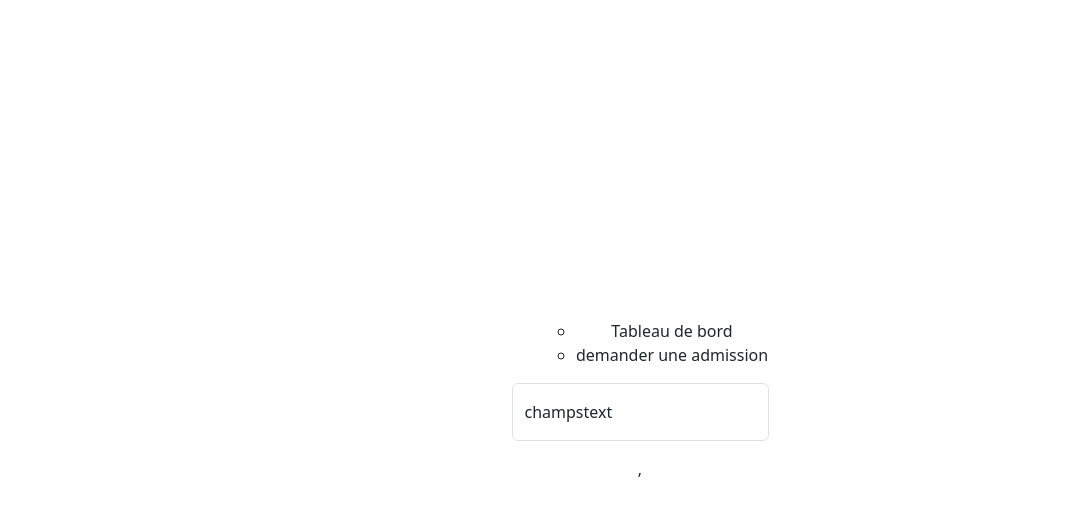
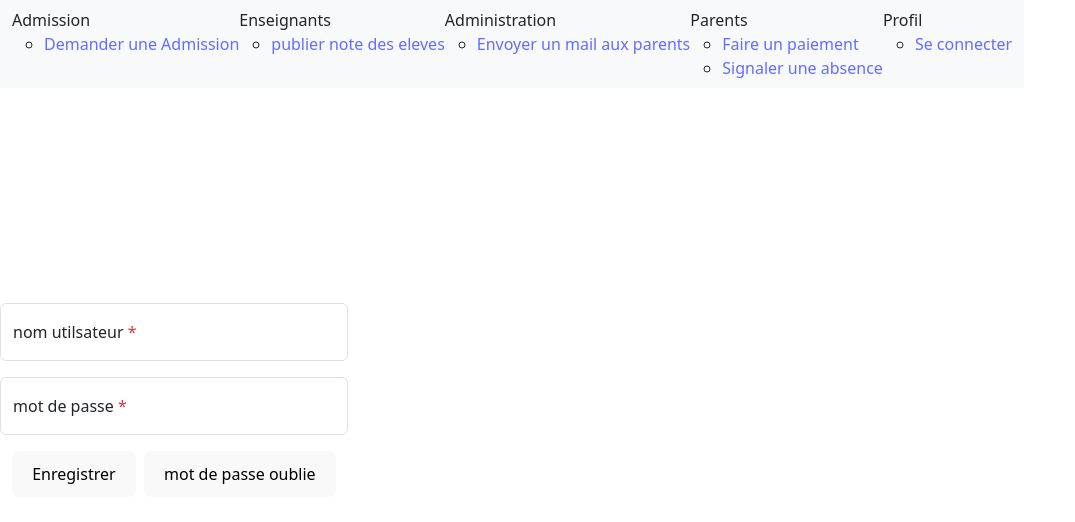
Before and after one commit to sojez1/edumate_frontend, a React (Vite) app: page / in a window 1280 px wide. Shown: the top 522 px of the page, without its empty margins (0-1075 px from the left). Built offline with nearby package versions, Linux system fonts and the light colour scheme.

Commit message:
ajout menu de navigation

```diff
--- a/src/App.tsx
+++ b/src/App.tsx
@@ -6,7 +6,7 @@ function App() {
 
   return (
     <div>
-      <MyTextInput label='champstext' name='champ' value='essai' placeholder='monchamp'/>
+
     </div>
   )
 }
--- a/src/composants/MyButton.tsx
+++ b/src/composants/MyButton.tsx
@@ -1,9 +1,13 @@
 import React from 'react'
 
-export default function MyButton(label:string) {
+type btnFonction = {
+  label: string,
+  actionToExecute: ()=>void
+}
+export default function MyButton({label, actionToExecute}:btnFonction) {
   return (
     <div>
-        <button>{label}</button>
+        <button onClick={actionToExecute}>{label}</button>
     </div>
   )
 }
--- a/src/main.tsx
+++ b/src/main.tsx
@@ -1,18 +1,15 @@
-import { StrictMode } from 'react'
 import { createRoot } from 'react-dom/client'
 import './index.css'
-import App from './App.tsx'
-import { BrowserRouter } from 'react-router-dom'
-import BarreDeMenu from './navigation/BarreDeMenu.tsx'
+import {RouterProvider } from 'react-router-dom'
+
+import { mesRoutes } from './navigation/MesRoutes.tsx'
+
 
 createRoot(document.getElementById('root')!).render(
-  <BrowserRouter>
 
-    <StrictMode>
-      <BarreDeMenu/>
-      <App />
-    </StrictMode>,
+    <RouterProvider router={mesRoutes}/>
 
-  </BrowserRouter>
+
+
 
 )
--- a/src/navigation/BarreDeMenu.tsx
+++ b/src/navigation/BarreDeMenu.tsx
@@ -1,24 +1,61 @@
 import React from 'react'
+import { NavLink, Outlet } from 'react-router-dom'
+import { mesRoutes } from './MesRoutes'
 
 export default function BarreDeMenu() {
   return (
-    <nav>
-        <div className='navbar-brand'></div>
-        <div>
-            <ul>
-                <ul>
-                    <li>Tableau de bord</li>
-                    <li>demander une admission</li>
-                </ul>
-                <ul>
+    <>
+        <header>
+            <nav className='navbar navbar-expand-lg bg-body-tertiary position-absolute top-0'>
+                <div className='container'>
+                    <ul className='navbar-nav ms-auto'>
+
+                    <li>Admission
+                        <ul>
+                            <li className="nav-item"><NavLink to="demanderAdmission" >Demander une Admission</NavLink></li>
+
+                        </ul>
+                    </li>
+
+                    <li>Enseignants
+                        <ul>
+                            <li className="nav-item"><NavLink to="publierNote" >publier note des eleves</NavLink></li>
+
+                        </ul>
+                    </li>
+
+                    <li>Administration
+                        <ul>
+                            <li><NavLink to="messageAuxParents" className="nav-item">Envoyer un mail aux parents</NavLink></li>
+
+                        </ul>
+                    </li>
+
+                    <li> Parents
+                        <ul>
+                            <li><NavLink to="signalerAbsenceEnfant" className="nav-item">Faire un paiement</NavLink> </li>
+                            <li><NavLink to="signalerAbsenceEnfant" className="nav-item">Signaler une absence</NavLink> </li>
+
+                        </ul>
+                    </li>
+
+                    <li>Profil
+                        <ul>
+                            <li><NavLink to="login" className="nav-item">Se connecter</NavLink></li>
+
+                        </ul>
+                    </li>
 
                 </ul>
 
+                </div>
 
-            </ul>
+            </nav>
+        </header>
 
+        <div>
+            <Outlet/>
         </div>
-
-    </nav>
+    </>
   )
 }
--- a/src/navigation/MesRoutes.tsx
+++ b/src/navigation/MesRoutes.tsx
@@ -1,14 +1,27 @@
-import React from 'react'
-import { Route, Routes } from 'react-router-dom'
+import { createBrowserRouter } from "react-router-dom";
+import Logins from "../pages/commun/Logins";
+import BarreDeMenu from "./BarreDeMenu";
+import DemandeAdmission from "../pages/commun/DemandeAdmission";
+import PublierNoteParentsEleves from "../pages/enseignants/PublierNoteParentsEleves";
+import RapportJournalierEnfants from "../pages/enseignants/RapportJournalierEnfants";
+import SignalerAbsenceMaladie from "../pages/parents/SignalerAbsenceMaladie";
+import PageNavigationErreur from "../pages/commun/PageNavigationErreur";
 
-export default function MesRoutes() {
-  return (
-    <Routes>
-        <Route element='DemandeAdmission'/>
+export const mesRoutes = createBrowserRouter([
+  {
+    path:"/",
+    element:<BarreDeMenu/>,
+    errorElement:<PageNavigationErreur/>,
+    children:[
+      {index:true, element:<Logins/>},
+      {path:"demanderAdmission", element:<DemandeAdmission/>},
+      {path:"publierNote", element:<PublierNoteParentsEleves/>},
+      {path:"messageAuxParents", element:<RapportJournalierEnfants/>},
+      {path:"login", element:<Logins/>},
+      {path:"signalerAbsenceEnfant", element:<SignalerAbsenceMaladie/>}
+    ]
+
+  }
 
 
-
-
-    </Routes>
-  )
-}
+]);
--- /dev/null
+++ b/src/pages/commun/Logins.tsx
@@ -0,0 +1,34 @@
+import React from 'react'
+import MyTextInput from '../../composants/MyTextInput'
+import MyButton from '../../composants/MyButton'
+import { useNavigate } from 'react-router-dom'
+
+export default function Logins() {
+    const navigateTo = useNavigate();
+
+    const onBtnClick = ()=>{
+        alert("clic sur le bouton enregistrer")
+        navigateTo("/publierNote");
+
+    }
+
+    const onMotDePasseOublie = ()=>{
+
+    }
+
+
+  return (
+    <div>
+
+        <form>
+            <MyTextInput label='nom utilsateur' name='username' value='abcd' placeholder='votre email' required/>
+            <MyTextInput label='mot de passe' name='password' value='123456' placeholder='votre mot de passe' required/>
+            <div className='container d-flex gap-2'>
+                <MyButton label="Enregistrer" actionToExecute={onBtnClick}/>
+                <MyButton label='mot de passe oublie' actionToExecute={onMotDePasseOublie}/>
+            </div>
+        </form>
+
+    </div>
+  )
+}
--- /dev/null
+++ b/src/pages/commun/PageNavigationErreur.tsx
@@ -0,0 +1,12 @@
+import React from 'react'
+import { useRouteError } from 'react-router-dom'
+
+export default function PageNavigationErreur() {
+    const erreur = useRouteError();
+  return (
+    <div>
+        <h1>Erreur de navigation</h1>
+        <p>Impossible d'acceder a la page demandée. Cause erreur: </p>
+    </div>
+  )
+}
```
